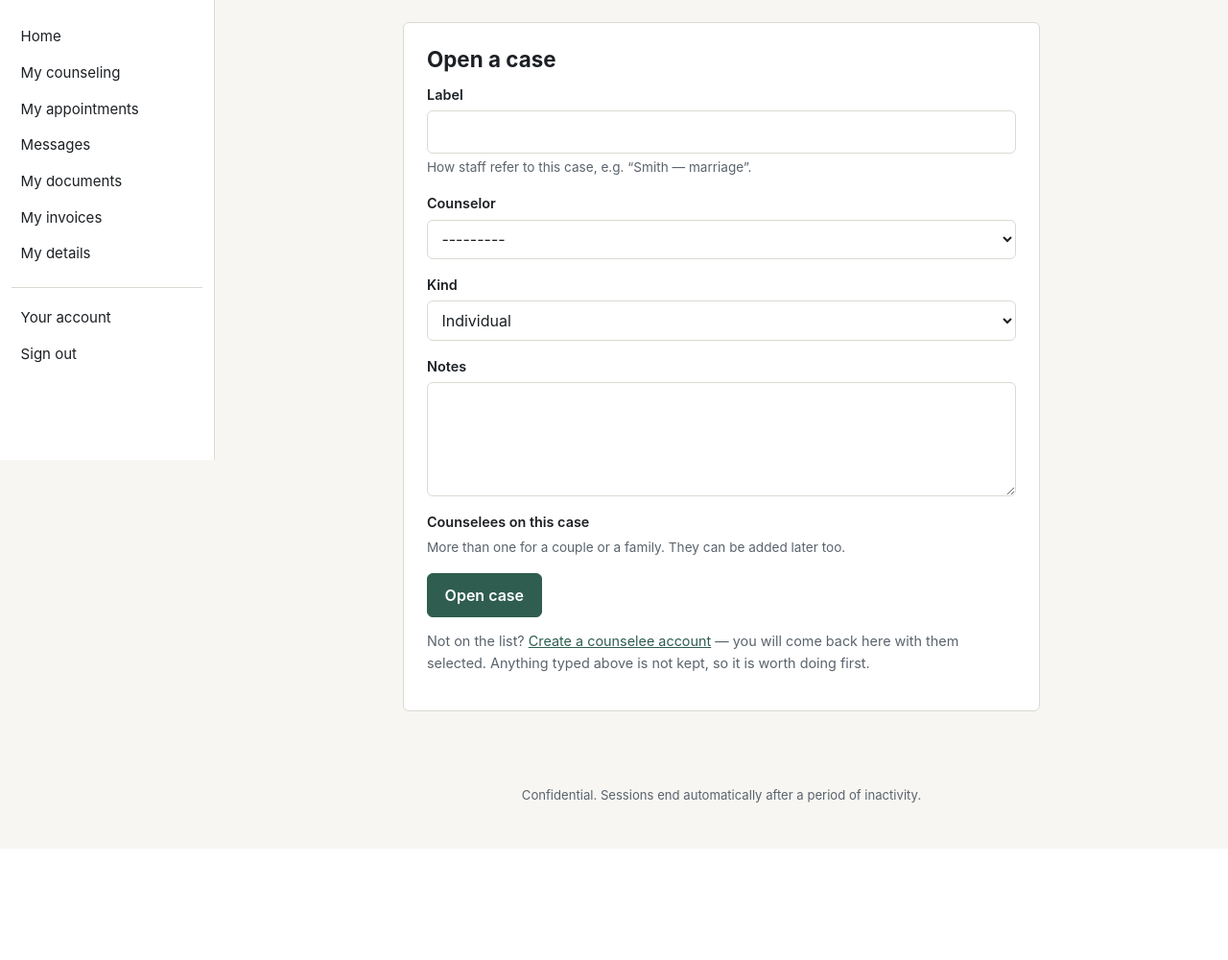
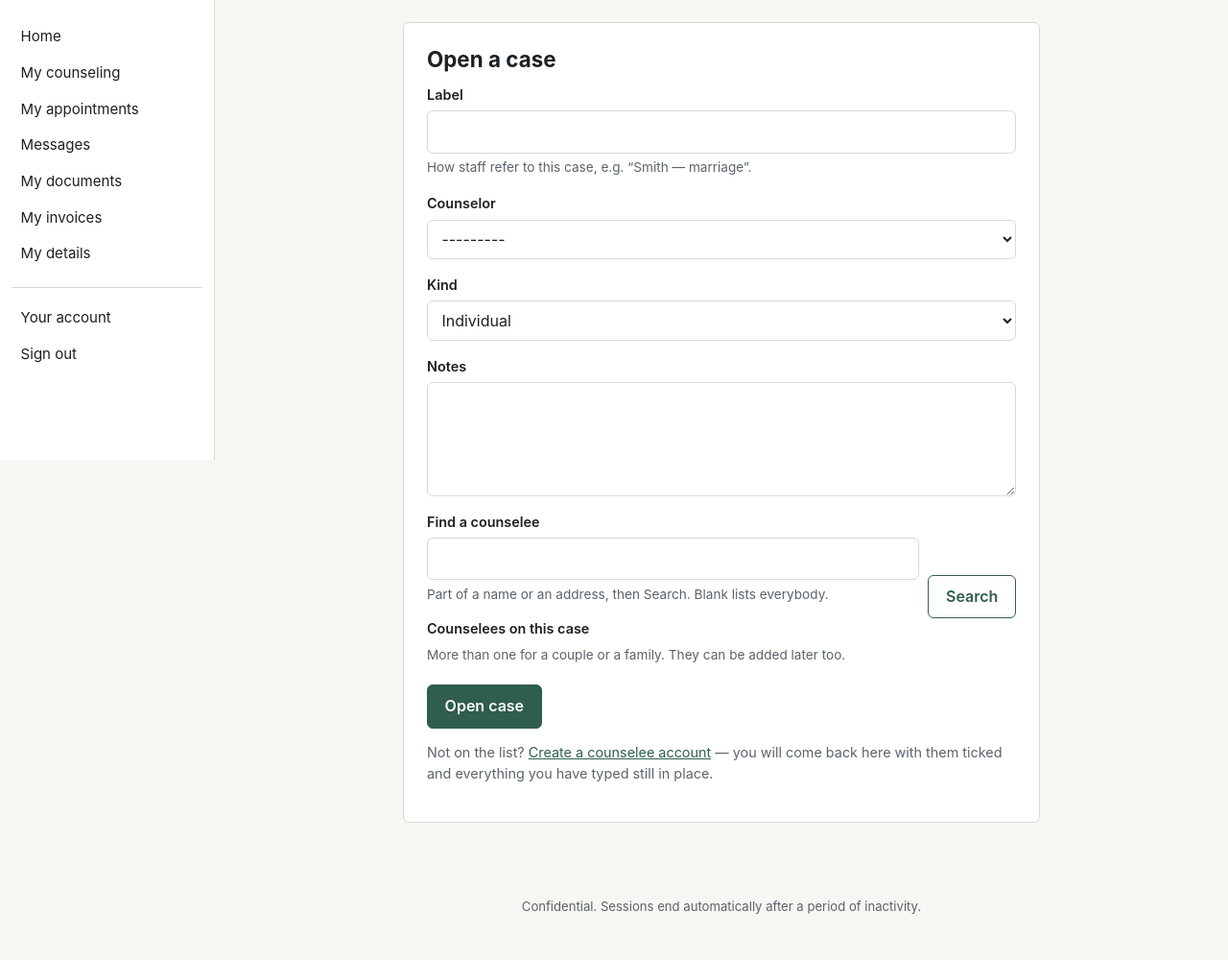
Before and after one commit to dspetersen97-alt/bcTracker, a Django app: page /cases/new/ in a window 1280 px wide. Shown: the part 66-1066 px from the top of the page at 96% size. Before the commit the page ends 902 px from the top, so only its background shows below. Run offline with Django 5.2, Linux system fonts and the light colour scheme; the visitor is signed in with stand-in values (Sample User, id 1); parts of the project's set-up code (start-up, migrations or seed data) failed here and were passed over; some libraries are stand-ins or nearby versions.

Commit message:
Search for a counselee, and keep the case that was half typed in
The New Case page offered every active counselee as a checkbox. That works for a
ministry's first year and stops working after it: four hundred names is not a
list anybody opens a case from. It also sent an administrator away to the New
Counselee page by a plain link, which threw away whatever had already been typed
about the case.

Both are round trips, because there is no JavaScript here. So both are now submit
buttons that stash the half-filled page in the session and redirect to a fresh
GET: no validation errors about fields nobody has reached yet, and no re-post on
refresh. The session rather than the query string, because a case label is
usually a family's name and a query string is in every access log the request
touches.

Search is deliberately the *first* submit button in the form — Enter in a text
field presses the first one, and searching again by accident is harmless where
opening a case is not.

The trap underneath the search is that narrowing a ModelMultipleChoiceField
narrows what it will *accept*. A search for the second spouse would otherwise
turn the final submission into "that is not a valid choice" about the first one,
who the administrator ticked and who the page no longer lists. CaseCreateForm
._offered adds anybody already chosen back in, reads the term from the bound data
so a POST validates against the queryset the page was rendered with, and keeps
only digits out of the submitted ids so a hand-built request is an empty result
rather than a 500.

Edit Case gained a "Go back" beside Save, as a link rather than a second submit
button so it cannot post the form by accident. Somebody who opened that page to
re-read the notes has to be able to leave without wondering whether closing the
tab counted as anything.

Co-Authored-By: Claude Opus 5 <noreply@anthropic.com>

```diff
--- a/apps/counseling/forms.py
+++ b/apps/counseling/forms.py
@@ -15,6 +15,7 @@ Two things these do that a plain ModelForm would not:
 """
 
 from django import forms
+from django.db.models import Q
 from django.utils.translation import gettext_lazy as _
 
 from apps.accounts.forms import UserCreateForm
@@ -61,9 +62,19 @@ class CaseCreateForm(CaseForm):
 
     Checkboxes rather than a multi-select: picking two people out of a native
     multi-select needs ctrl-click, which is the sort of thing that quietly loses
-    the second spouse. The list is every active counselee, which is fine for a
-    ministry's roster and would not be for a hospital's.
+    the second spouse. What the checkboxes list is a search result — see ``find``
+    below — because a ministry that has seen four hundred people should not be
+    scrolling through four hundred of them to open one case.
     """
+
+    #: Narrows the list of counselees. Its own submit button on the page, because
+    #: without JavaScript the only thing that can filter a list is the server, and
+    #: the only way to ask the server is to send the form.
+    find = forms.CharField(
+        required=False,
+        label=_("Find a counselee"),
+        help_text=_("Part of a name or an address, then Search. Blank lists everybody."),
+    )
 
     counselees = forms.ModelMultipleChoiceField(
         queryset=User.objects.none(),
@@ -75,12 +86,60 @@ class CaseCreateForm(CaseForm):
 
     def __init__(self, *args, **kwargs):
         super().__init__(*args, **kwargs)
-        self.fields["counselees"].queryset = eligible_counselees()
+        self.fields["counselees"].queryset = self._offered()
         self.fields["counselees"].label_from_instance = (
             lambda user: f"{user.full_name} ({user.email})"
         )
         #: The memberships ``save`` created, for the view to audit.
         self.members = []
+
+    def _offered(self):
+        """The counselees this form will show — and, just as much, accept.
+
+        A narrowed queryset is a narrowed *validator*: whoever is left out of it is
+        not a valid choice, and a form that filtered the list without saying so
+        would reject the person the administrator ticked before searching again. So
+        anybody already chosen is added back regardless of the search term, and the
+        term itself is read from the submitted data so that the queryset on a POST is
+        the same one the page was rendered with.
+        """
+        everybody = eligible_counselees()
+        term = (self._value_of("find") or "").strip()
+        if not term:
+            return everybody
+
+        matching = Q()
+        for word in term.split():
+            # Every word has to match something, so "ada ashford" finds her and
+            # "ada" alone finds her too. Word by word rather than against the whole
+            # string, because no single column holds "Ada Ashford".
+            matching &= (
+                Q(first_name__icontains=word)
+                | Q(last_name__icontains=word)
+                | Q(email__icontains=word)
+            )
+        return everybody.filter(matching | Q(pk__in=self._chosen()))
+
+    def _value_of(self, name):
+        """What was submitted for ``name``, or what the page was rendered with."""
+        if self.is_bound:
+            return self.data.get(name)
+        return self.initial.get(name)
+
+    def _chosen(self):
+        """The counselee ids in hand, whether posted or restored from a draft.
+
+        Digits only. These reach a ``pk__in`` lookup, and a hand-built request is
+        free to put a word there — which would be a 500 on a page an administrator
+        uses every week rather than the empty result it deserves.
+        """
+        widget = self.fields["counselees"].widget
+        if self.is_bound:
+            raw = widget.value_from_datadict(self.data, self.files, "counselees") or []
+        else:
+            raw = self.initial.get("counselees") or []
+        ids = [getattr(value, "pk", value) for value in raw]
+        return [str(value) for value in ids if str(value).isdigit()]
 
     def save(self, commit=True):
         """The case and its memberships, or neither.
--- a/apps/counseling/views.py
+++ b/apps/counseling/views.py
@@ -255,6 +255,36 @@ def case_detail(request, public_id):
     )
 
 
+#: Where a half-filled New Case form waits while its administrator is somewhere
+#: else. In the session rather than in the query string: a case label is usually a
+#: family's name, and a URL is written into every access log and handed to every
+#: page it links out to.
+CASE_DRAFT_SESSION_KEY = "counseling.case_create_draft"
+
+#: What is kept, named one by one rather than taken as "whatever was posted", so a
+#: field added to the page later does not quietly become session state as well.
+CASE_DRAFT_FIELDS = ("label", "counselor", "kind", "notes", "find")
+
+
+def _keep_case_draft(request):
+    """Put what has been typed so far where it will survive a redirect."""
+    request.session[CASE_DRAFT_SESSION_KEY] = {
+        **{name: request.POST.get(name, "") for name in CASE_DRAFT_FIELDS},
+        "counselees": request.POST.getlist("counselees"),
+    }
+
+
+def _resume_case_draft(request):
+    """The draft, and it is gone once read.
+
+    Popped rather than left in place because a draft is a page somebody was in the
+    middle of, not a preference: an administrator who abandoned a case last Tuesday
+    should not find it typed in for them today. The consequence to know about is that
+    two New Case tabs share one draft, and the second to be sent away wins.
+    """
+    return request.session.pop(CASE_DRAFT_SESSION_KEY, None) or {}
+
+
 @login_required
 @require_http_methods(["GET", "POST"])
 def case_create(request):
@@ -265,16 +295,41 @@ def case_create(request):
     counselee returns to find them already ticked rather than having to find them
     in a list of everybody the ministry has ever seen.
 
+    Two of the buttons on the page are not submissions of the form at all. "Search"
+    narrows the list of counselees, and "Create a counselee account" leaves to make
+    one. Both store the draft and come back to a fresh GET, which is worth doing for
+    three reasons: the page does not open covered in "this field is required" for
+    fields nobody has reached yet, a refresh afterwards does not re-post anything,
+    and nothing anybody typed ends up in a URL.
+
     Adding a member has a real disclosure consequence, so each one is audited
     individually and with the same verb the membership page uses — the trail
     should not depend on which page the membership was created from.
     """
     require_perm(request, "counseling.add_case")
 
-    initial = {}
+    if request.method == "POST" and (
+        "search" in request.POST or "create_counselee" in request.POST
+    ):
+        _keep_case_draft(request)
+        if "search" in request.POST:
+            return redirect("counseling:case_create")
+        return redirect(
+            with_query(
+                reverse("counseling:counselee_create"),
+                next=reverse("counseling:case_create"),
+            )
+        )
+
+    initial = _resume_case_draft(request) if request.method == "GET" else {}
     preselected = request.GET.getlist("counselee")
     if preselected:
-        initial["counselees"] = eligible_counselees().filter(public_id__in=preselected)
+        # Added to what the draft already had ticked rather than replacing it: an
+        # administrator who left to create the second spouse still wants the first.
+        initial["counselees"] = [
+            *initial.get("counselees", []),
+            *eligible_counselees().filter(public_id__in=preselected).values_list("pk", flat=True),
+        ]
 
     form = CaseCreateForm(request.POST or None, initial=initial)
     if request.method == "POST" and form.is_valid():
@@ -307,20 +362,9 @@ def case_create(request):
             messages.success(request, _("Case opened. Add the counselees next."))
         return redirect("counseling:case_detail", public_id=case.public_id)
 
-    return render(
-        request,
-        "counseling/case_form.html",
-        {
-            "form": form,
-            "case": None,
-            # Where the New Counselee page should send them back to, with whatever
-            # is already selected kept — see counselee_create.
-            "counselee_create_url": with_query(
-                reverse("counseling:counselee_create"),
-                next=reverse("counseling:case_create"),
-            ),
-        },
-    )
+    # No URL for the New Counselee page in the context any more: leaving for it is a
+    # submission now, so that the draft can be kept, and the page posts back here.
+    return render(request, "counseling/case_form.html", {"form": form, "case": None})
 
 
 @login_required
--- a/templates/counseling/case_form.html
+++ b/templates/counseling/case_form.html
@@ -6,16 +6,51 @@
   <h1>{% if case %}Edit case{% else %}Open a case{% endif %}</h1>
   <form method="post">
     {% csrf_token %}
-    {% include "includes/form.html" %}
-    <button type="submit">{% if case %}Save{% else %}Open case{% endif %}</button>
+    {% if case %}
+      {% include "includes/form.html" %}
+      {% comment %} Save and a way out, side by side. Somebody who opened this page to
+         check what the notes said needs to leave without wondering whether closing
+         the tab counted as anything — and it is a link rather than a second submit
+         button so that it cannot post the form by accident. {% endcomment %}
+      <div class="actions">
+        <button type="submit">Save</button>
+        <a class="button quiet" href="{% url 'counseling:case_detail' case.public_id %}">Go back</a>
+      </div>
+    {% else %}
+      {% comment %} Laid out field by field rather than through includes/form.html,
+         because the search box needs its own button beside it and the field loop
+         cannot put one there. tests/test_new_case_page.py asserts that every field on
+         the form reaches this page, so adding one to CaseCreateForm and forgetting it
+         here is a failure rather than a field nobody can fill in. {% endcomment %}
+      {% include "includes/form_errors.html" %}
+      {% include "includes/field.html" with field=form.label %}
+      {% include "includes/field.html" with field=form.counselor %}
+      {% include "includes/field.html" with field=form.kind %}
+      {% include "includes/field.html" with field=form.notes %}
+
+      {% comment %} Search is a submit button, because with no JavaScript in this
+         application the only thing that can filter a list is the server. It is also
+         the *first* submit button in the form, and that is deliberate: pressing
+         Enter in a text field presses the first one, and "search again" is a
+         harmless thing to do by accident where "open the case" is not.
+         formnovalidate for the same reason — leaving to search is not the moment to
+         be told the label is missing. {% endcomment %}
+      <div class="field-with-aside">
+        {% include "includes/field.html" with field=form.find %}
+        <button type="submit" name="search" class="quiet" formnovalidate>Search</button>
+      </div>
+      {% include "includes/field.html" with field=form.counselees %}
+
+      <div class="actions">
+        <button type="submit">Open case</button>
+      </div>
+
+      <p class="muted">
+        Not on the list?
+        <button type="submit" name="create_counselee" class="link-button" formnovalidate>Create a counselee account</button>
+        — you will come back here with them ticked and everything you have typed still in place.
+      </p>
+    {% endif %}
   </form>
-
-  {% if counselee_create_url %}
-    <p class="muted">
-      Not on the list? <a href="{{ counselee_create_url }}">Create a counselee account</a> —
-      you will come back here with them selected. Anything typed above is not kept, so
-      it is worth doing first.
-    </p>
-  {% endif %}
 </div>
 {% endblock %}
```
Also changed, not shown: static/css/bctracker.css (+5 -4 lines), tests/test_new_case_page.py (added, +347 -0 lines).
